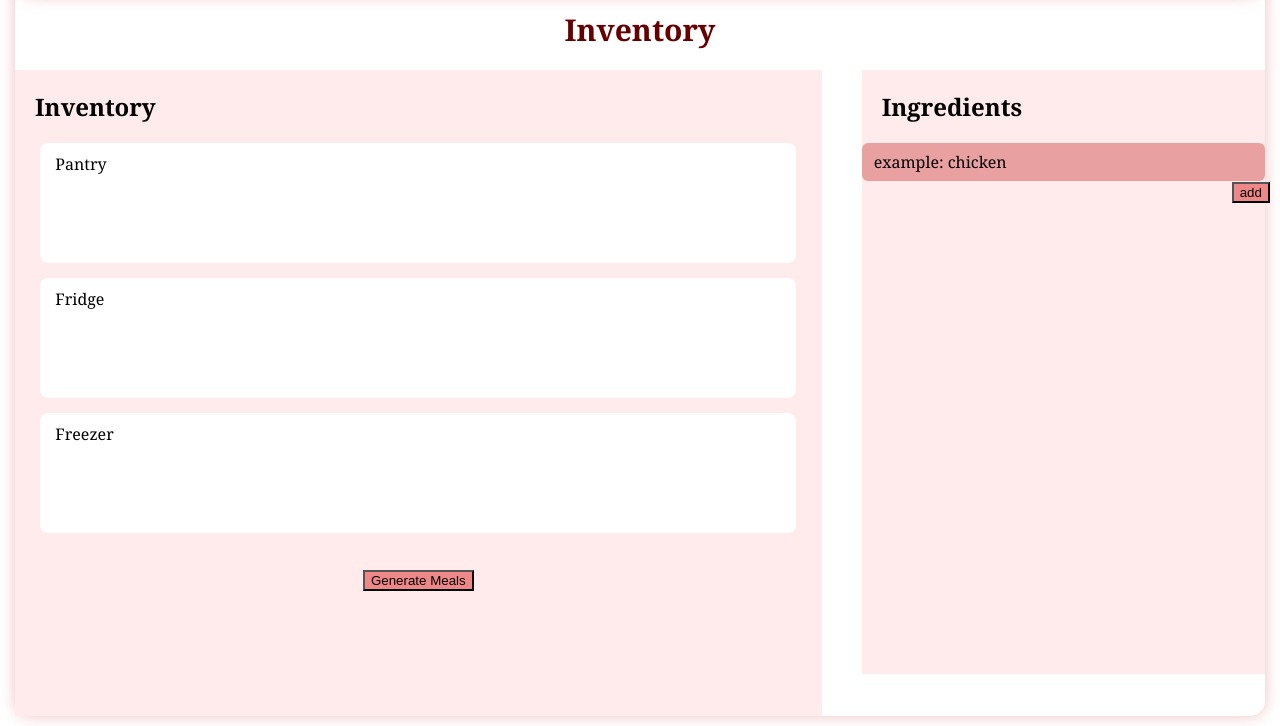
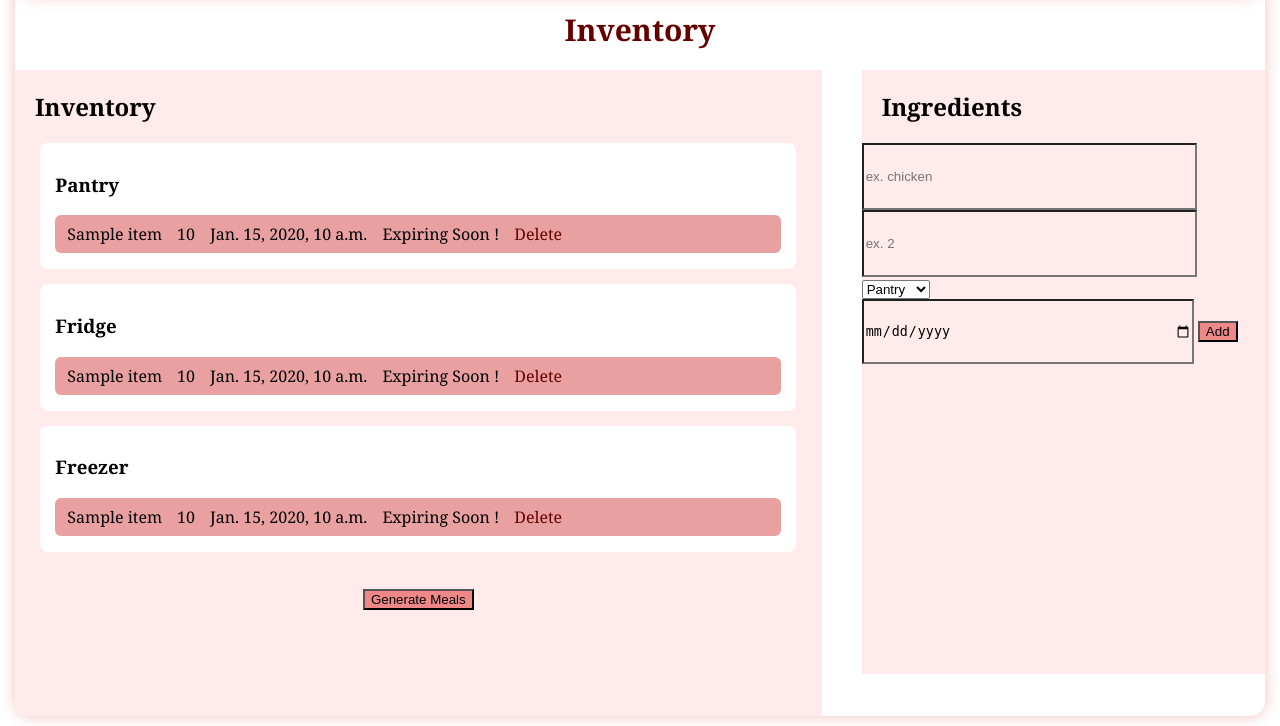
Before and after one commit to marianealidio/meal-hacker, a Django app: template templates/pages/inventory.html in a window 1280 px wide. Shown: the part 201-927 px from the top of the page. Run offline with Django 4.2, Linux system fonts and the light colour scheme; the template is opened without the code that fills it: most values are stand-ins (such as "Sample title", 1, 10 or a date in 2020); parts of the project's set-up code (start-up, migrations or seed data) failed here and were passed over.

Commit message:
Update inventory.html
Users can now add ingredients to the inventory

```diff
--- a/templates/pages/inventory.html
+++ b/templates/pages/inventory.html
@@ -14,19 +14,76 @@
         <div class="inventory-shopping-layout">
             <div class = "inventory">
                 <h2 class ="inventory-title"> Inventory </h2>
-                <div class = "pantry"> Pantry </div>
-                <div class = "fridge"> Fridge </div>
-                <div class = "freezer"> Freezer </div>
+
+                <div class = "pantry">
+                    <h3> Pantry </h3>
+                    {% for item in pantry %}
+                    <div class = "product">
+                        <span> {{ item.name }} </span>
+                        <span> {{ item.quantity }} </span>
+                        <span> {{ item.expiry_date }} </span>
+                        {% if item.expires_soon %}
+                          <span class = "badge"> Expiring Soon ! </span>
+                        {% endif %}
+                        <a href = "{% url 'delete_item' item.id %}"> Delete</a>
+                    </div>
+                    {% empty %}
+                      <p> No items in Pantry yet</p>
+                    {% endfor %}
+                </div>
+
+                <div class = "fridge">
+                    <h3> Fridge </h3>
+                    {% for item in fridge %}
+                    <div class = "product">
+                        <span> {{ item.name }} </span>
+                        <span> {{ item.quantity }} </span>
+                        <span> {{ item.expiry_date }} </span>
+                        {% if item.expires_soon %}
+                          <span class = "badge"> Expiring Soon ! </span>
+                        {% endif %}
+                        <a href = "{% url 'delete_item' item.id %}"> Delete</a>
+                    </div>
+                    {% empty %}
+                      <p> No items in Fridge yet</p>
+                    {% endfor %}
+                </div>
+
+                <div class = "freezer">
+                    <h3> Freezer </h3>
+                    {% for item in freezer %}
+                    <div class = "product">
+                        <span> {{ item.name }} </span>
+                        <span> {{ item.quantity }} </span>
+                        <span> {{ item.expiry_date }} </span>
+                        {% if item.expires_soon %}
+                          <span class = "badge"> Expiring Soon ! </span>
+                        {% endif %}
+                        <a href = "{% url 'delete_item' item.id %}"> Delete</a>
+                    </div>
+                    {% empty %}
+                      <p> No items in Freezer yet</p>
+                    {% endfor %}
+                </div>
+
                 <div class = "generate-meals">
-                    <a href="{% url 'generatedmeals'%}"><button type="button"> Generate Meals </button></a>
+                    <a href="{% url 'generatedmeals' %}"><button type="button"> Generate Meals </button></a>
                 </div>
             </div>
             <div class = "items">
                 <h2> Ingredients </h2>
-                <div class = "product"> example: chicken </div>
-                <div class = "add">
-                    <button type="button"> add </button>
-                </div>
+                <form method = "POST" action = "{% url 'inventory' %}">
+                    {% csrf_token %}
+                    <input type = "text" name = "name" placeholder="ex. chicken" required>
+                    <input type = "text" name = "quantity" placeholder="ex. 2">
+                    <select name = "category">
+                        <option value = "Pantry"> Pantry </option>
+                        <option value = "Fridge"> Fridge </option>
+                        <option value = "Freezer"> Freezer </option>
+                    </select>
+                    <input type = "date" name = "expiry_date">
+                    <button type = "submit"> Add </button>
+                </form>
             </div>
         </div>
     </main>
```
